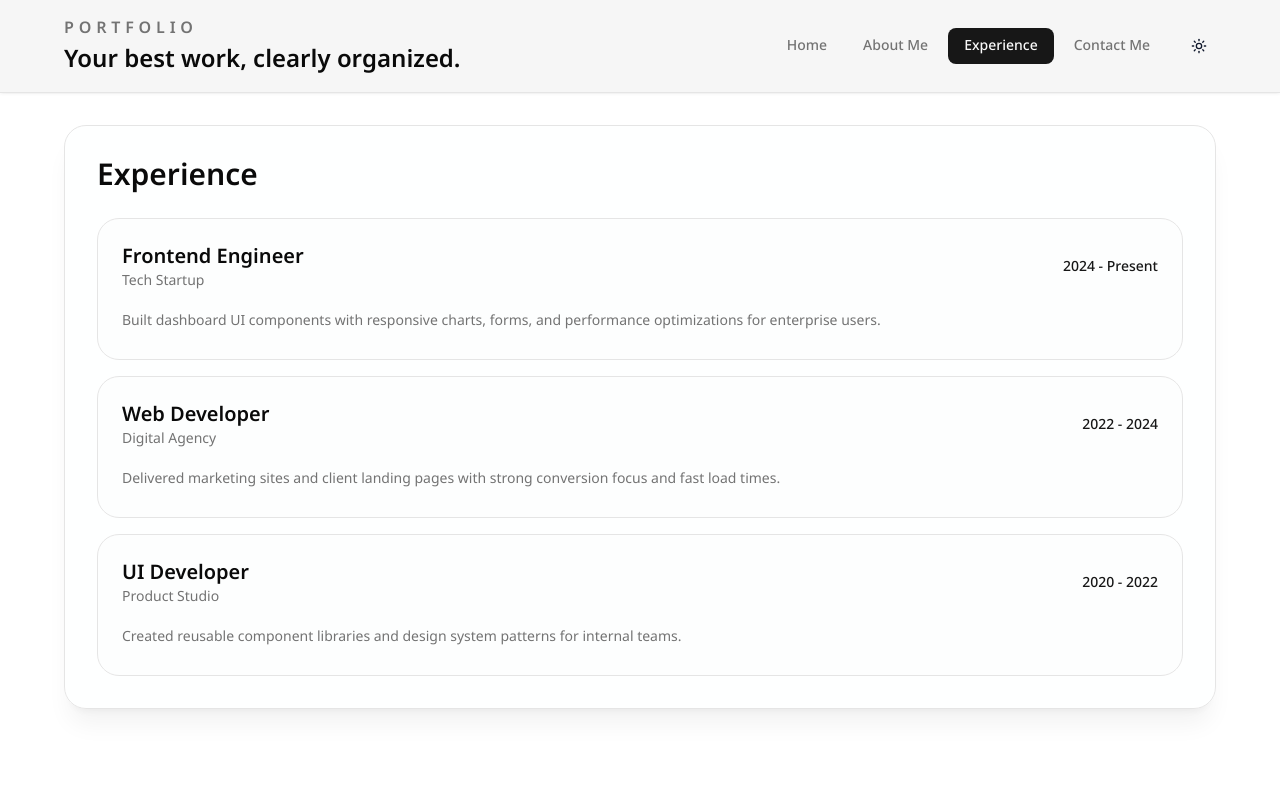
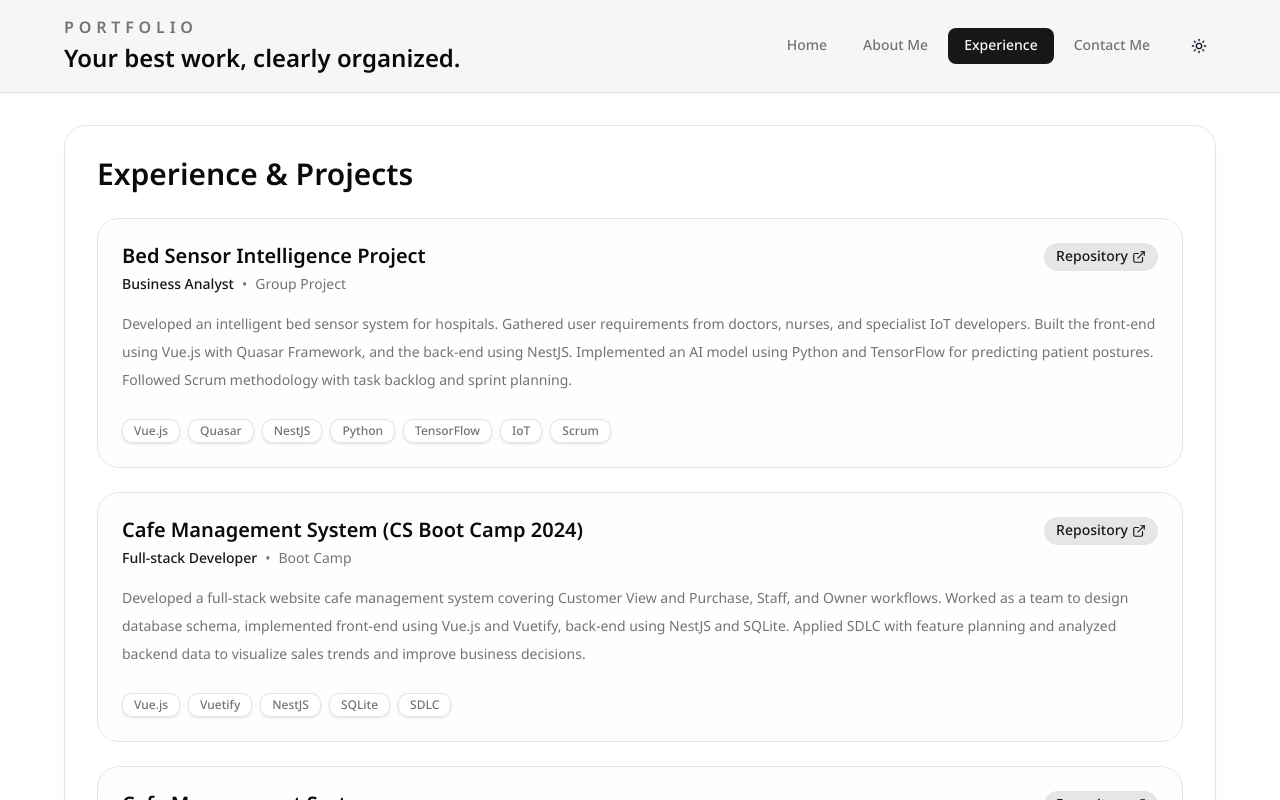
Before and after one commit to sakdinont-dev/my-portfolio, a Next.js app: page /experience in a window 1280 px wide. Shown: the top 800 px of the page. Built offline with nearby package versions, Linux system fonts and the light colour scheme.

Commit message:
Info of page

```diff
--- a/app/contact-me/page.tsx
+++ b/app/contact-me/page.tsx
@@ -14,16 +14,24 @@ export default function ContactMePage() {
               <p className="text-sm uppercase tracking-[0.2em] text-muted-foreground">
                 Email
               </p>
-              <p className="mt-3 text-base font-medium text-foreground">
-                you@example.com
-              </p>
+              <a href="mailto:b.sakdinont@gmail.com" className="mt-3 block text-base font-medium text-foreground transition-colors hover:text-primary">
+                b.sakdinont@gmail.com
+              </a>
             </div>
             <div className="rounded-3xl border border-border bg-muted/10 p-6">
               <p className="text-sm uppercase tracking-[0.2em] text-muted-foreground">
-                LinkedIn
+                Phone
               </p>
-              <p className="mt-3 text-base font-medium text-foreground">
-                linkedin.com/in/your-profile
+              <a href="tel:+66985631337" className="mt-3 block text-base font-medium text-foreground transition-colors hover:text-primary">
+                098-563-1337
+              </a>
+            </div>
+            <div className="rounded-3xl border border-border bg-muted/10 p-6 sm:col-span-2">
+              <p className="text-sm uppercase tracking-[0.2em] text-muted-foreground">
+                Address
+              </p>
+              <p className="mt-3 text-base font-medium leading-relaxed text-foreground">
+                989/250 Bangpu Villa 2, Moo 7, Soi Witthayukanbin, Sukhumvit Road, Samut Prakan 10280
               </p>
             </div>
           </div>
--- a/app/experience/page.tsx
+++ b/app/experience/page.tsx
@@ -1,25 +1,34 @@
+import { ExternalLink } from "lucide-react";
+import Link from "next/link";
+
 export default function ExperiencePage() {
   const experiences = [
     {
-      role: "Frontend Engineer",
-      company: "Tech Startup",
-      period: "2024 - Present",
+      title: "Bed Sensor Intelligence Project",
+      role: "Business Analyst",
+      period: "Group Project",
       details:
-        "Built dashboard UI components with responsive charts, forms, and performance optimizations for enterprise users.",
+        "Developed an intelligent bed sensor system for hospitals. Gathered user requirements from doctors, nurses, and specialist IoT developers. Built the front-end using Vue.js with Quasar Framework, and the back-end using NestJS. Implemented an AI model using Python and TensorFlow for predicting patient postures. Followed Scrum methodology with task backlog and sprint planning.",
+      link: "https://gitlab.com/8bit-bed-sensor",
+      skills: ["Vue.js", "Quasar", "NestJS", "Python", "TensorFlow", "IoT", "Scrum"],
     },
     {
-      role: "Web Developer",
-      company: "Digital Agency",
-      period: "2022 - 2024",
+      title: "Cafe Management System (CS Boot Camp 2024)",
+      role: "Full-stack Developer",
+      period: "Boot Camp",
       details:
-        "Delivered marketing sites and client landing pages with strong conversion focus and fast load times.",
+        "Developed a full-stack website cafe management system covering Customer View and Purchase, Staff, and Owner workflows. Worked as a team to design database schema, implemented front-end using Vue.js and Vuetify, back-end using NestJS and SQLite. Applied SDLC with feature planning and analyzed backend data to visualize sales trends and improve business decisions.",
+      link: "https://gitlab.com/cs-bootcamp-dcoffee",
+      skills: ["Vue.js", "Vuetify", "NestJS", "SQLite", "SDLC"],
     },
     {
-      role: "UI Developer",
-      company: "Product Studio",
-      period: "2020 - 2022",
+      title: "Cafe Management System",
+      role: "Developer",
+      period: "First Project",
       details:
-        "Created reusable component libraries and design system patterns for internal teams.",
+        "First group project after learning about software development. Created a basic cafe management system with menu ordering and stock management using Java Swing. Designed wireframes in Figma, implemented in Java, and learned to use Git for version control in a team.",
+      link: "https://gitlab.com/65160195/project-cafe-management-system",
+      skills: ["Java Swing", "Figma", "Git"],
     },
   ];
 
@@ -27,29 +36,51 @@ export default function ExperiencePage() {
     <div className="space-y-8">
       <section className="rounded-3xl border border-border bg-card/90 p-8 shadow-xl shadow-black/5 backdrop-blur-xl dark:bg-zinc-950/90">
         <div className="space-y-6">
-          <h2 className="text-3xl font-semibold text-foreground">Experience</h2>
-          <div className="space-y-4">
+          <h2 className="text-3xl font-semibold text-foreground">Experience & Projects</h2>
+          <div className="space-y-6">
             {experiences.map((item) => (
               <article
-                key={`${item.role}-${item.company}`}
-                className="rounded-3xl border border-border bg-muted/10 p-6"
+                key={item.title}
+                className="group relative rounded-3xl border border-border bg-muted/10 p-6 transition-colors hover:bg-muted/20"
               >
-                <div className="flex flex-col gap-2 sm:flex-row sm:items-center sm:justify-between">
-                  <div>
+                <div className="flex flex-col gap-4 sm:flex-row sm:items-start sm:justify-between">
+                  <div className="space-y-1">
                     <h3 className="text-xl font-semibold text-foreground">
-                      {item.role}
+                      {item.title}
                     </h3>
-                    <p className="text-sm text-muted-foreground">
-                      {item.company}
-                    </p>
+                    <div className="flex flex-wrap items-center gap-2 text-sm text-muted-foreground">
+                      <span className="font-medium text-primary">{item.role}</span>
+                      <span>&bull;</span>
+                      <span>{item.period}</span>
+                    </div>
                   </div>
-                  <p className="text-sm font-medium text-primary">
-                    {item.period}
-                  </p>
+                  {item.link && (
+                    <Link
+                      href={item.link}
+                      target="_blank"
+                      rel="noopener noreferrer"
+                      className="inline-flex shrink-0 items-center gap-1 rounded-full bg-primary/10 px-3 py-1 text-sm font-medium text-primary transition-colors hover:bg-primary/20"
+                    >
+                      Repository
+                      <ExternalLink className="h-3.5 w-3.5" />
+                    </Link>
+                  )}
                 </div>
                 <p className="mt-4 text-sm leading-7 text-muted-foreground">
                   {item.details}
                 </p>
+                {item.skills && (
+                  <div className="mt-6 flex flex-wrap gap-2">
+                    {item.skills.map((skill) => (
+                      <span
+                        key={skill}
+                        className="rounded-lg bg-background px-3 py-1 text-xs font-medium text-muted-foreground shadow-sm ring-1 ring-inset ring-border"
+                      >
+                        {skill}
+                      </span>
+                    ))}
+                  </div>
+                )}
               </article>
             ))}
           </div>
```
